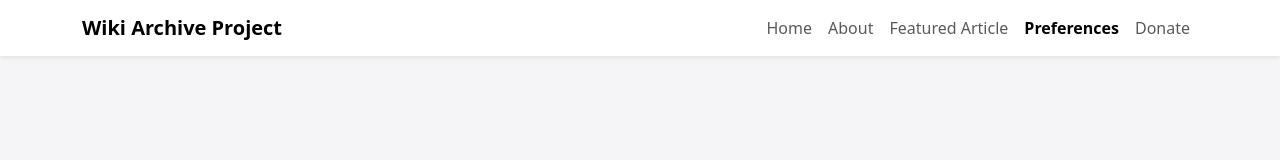
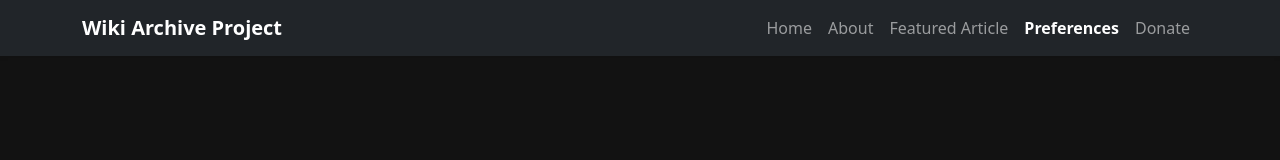
Before and after one commit to fuzzyter/INF286-Assignments, a plain HTML site: page Assignment16/preferences.html in a window 1280 px wide. Drawn offline with nearby package versions, Linux system fonts and the light colour scheme.

Commit message:
Update preferences.html

```diff
--- a/Assignment16/preferences.html
+++ b/Assignment16/preferences.html
@@ -1,5 +1,5 @@
 <!DOCTYPE html>
-<html>
+<html lang="en" data-bs-theme="dark" >
 
 <head>
     <meta charset="utf-8">
@@ -10,12 +10,12 @@
     <style>
         body {
             font-family: system-ui, -apple-system, BlinkMacSystemFont, "Segoe UI", sans-serif;
-            background-color: #f5f5f7;
+            background-color: #121212;
         }
 
         .hero {
             background: linear-gradient(135deg, #0d6efd 0%, #053b94 100%);
-            color: #fff;
+            color: #000;
             padding: 4rem 0;
         }
 
@@ -29,7 +29,7 @@
 
 <body>
     <!-- NAVBAR -->
-    <nav class="navbar navbar-expand-lg navbar-light bg-white shadow-sm">
+    <nav class="navbar navbar-expand-lg navbar-dark bg-dark shadow-sm">
         <div class="container">
             <a class="navbar-brand fw-bold" href="index.html">Wiki Archive Project</a>
             <button class="navbar-toggler" type="button" data-bs-toggle="collapse" data-bs-target="#navMenu">
@@ -49,3 +49,4 @@
 
 
 </body>
+</html>
```
